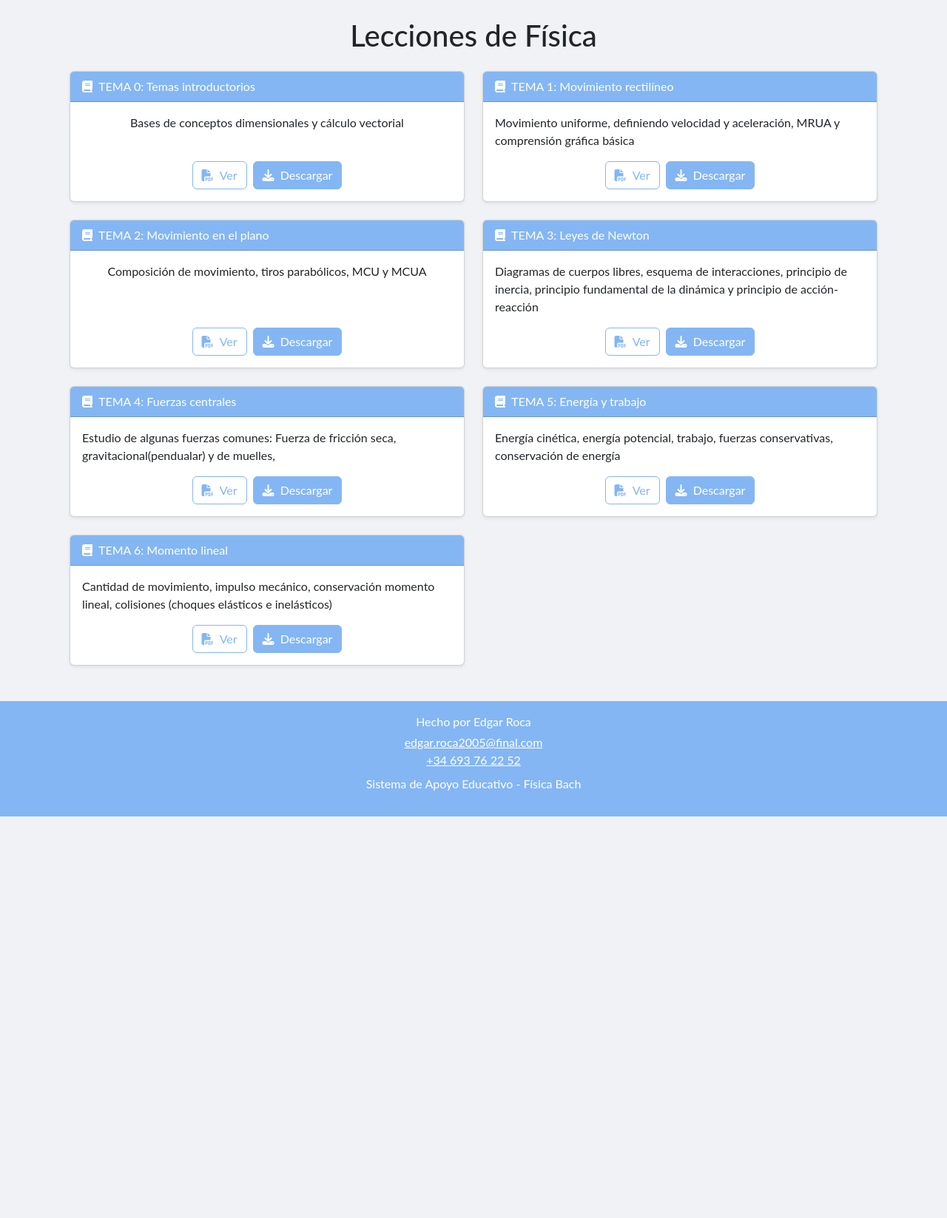
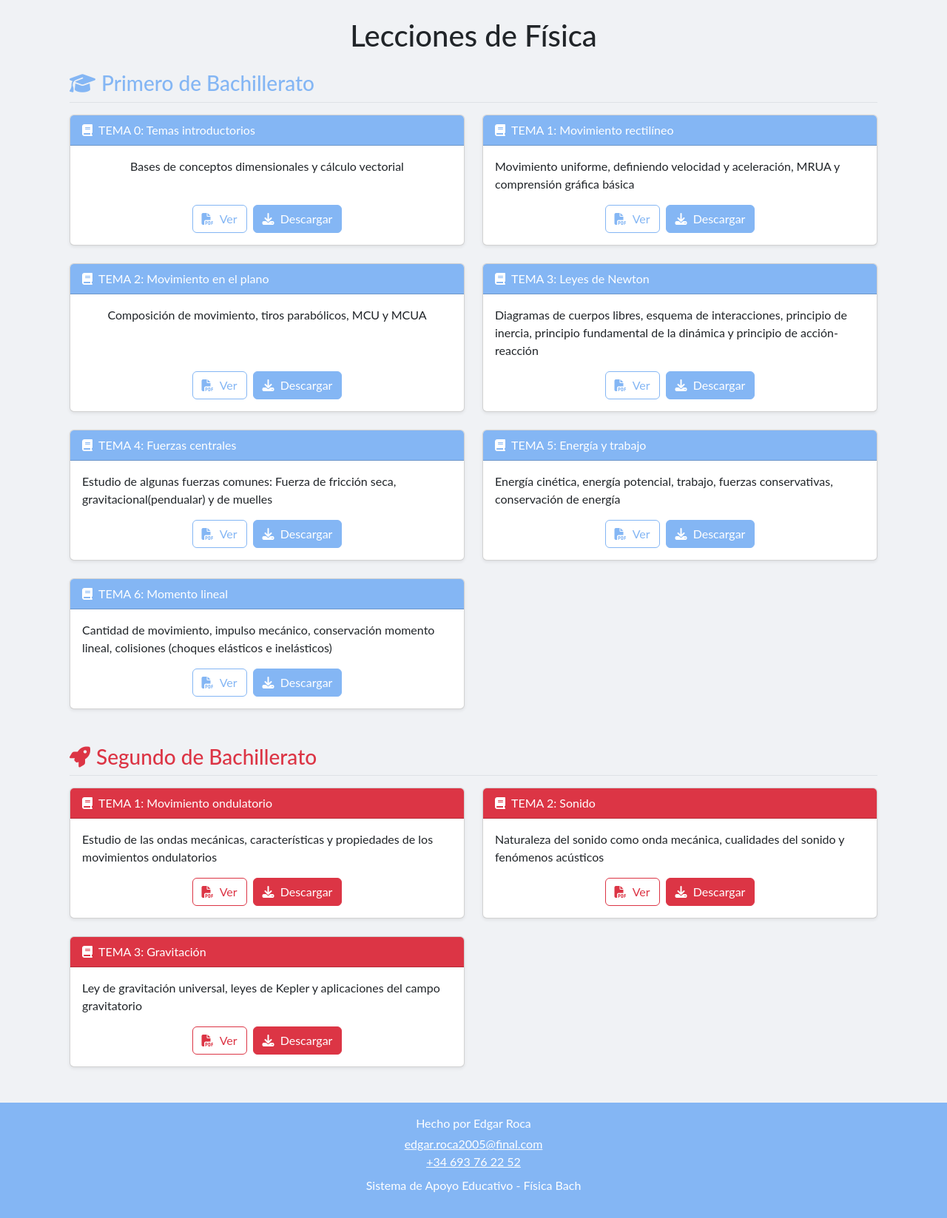
Before and after one commit to Rocedg/web-clases-fisica, a Flask app: page /topics in a window 1280 px wide. Shown: the part 56-1703 px from the top of the page at 74% size. Before the commit the page ends 1160 px from the top, so only its background shows below. Run offline with Flask 3, Linux system fonts and the light colour scheme; the visitor is signed in with stand-in values (Sample User, id 1).

Commit message:
2nd year exp

```diff
--- a/app.py
+++ b/app.py
@@ -83,7 +83,10 @@ def logout():
 @login_required
 def topics():
     topics_data = load_topics()
-    return render_template('user/topics.html', pdfs=topics_data['topics'])
+    # Separate topics by year
+    y1_topics = [t for t in topics_data['topics'] if t.get('year') == 'y1']
+    y2_topics = [t for t in topics_data['topics'] if t.get('year') == 'y2']
+    return render_template('user/topics.html', y1_pdfs=y1_topics, y2_pdfs=y2_topics)
 
 # === 3) EXERCISES INFRASTRUCTURE ===
 @app.route('/homework')
--- a/data/topics.json
+++ b/data/topics.json
@@ -3,44 +3,72 @@
     {
       "id": 1,
       "title": "TEMA 0: Temas introductorios",
-      "url": "static/pdfs/T0-Introducción.pdf",
-      "description": "Bases de conceptos dimensionales y cálculo vectorial"
+      "url": "static/pdfs/topics_y1/T0-Introducción.pdf",
+      "description": "Bases de conceptos dimensionales y cálculo vectorial",
+      "year": "y1"
     },
     {
       "id": 2,
       "title": "TEMA 1: Movimiento rectilíneo",
-      "url": "static/pdfs/T1-Movimiento-rectilíneo.pdf",
-      "description": "Movimiento uniforme, definiendo velocidad y aceleración, MRUA y comprensión gráfica básica"
+      "url": "static/pdfs/topics_y1/T1-Movimiento-rectilíneo.pdf",
+      "description": "Movimiento uniforme, definiendo velocidad y aceleración, MRUA y comprensión gráfica básica",
+      "year": "y1"
     },
     {
       "id": 3,
       "title": "TEMA 2: Movimiento en el plano",
-      "url": "static/pdfs/T2-Movimiento-en-el-plano.pdf",
-      "description": "Composición de movimiento, tiros parabólicos, MCU y MCUA"
+      "url": "static/pdfs/topics_y1/T2-Movimiento-en-el-plano.pdf",
+      "description": "Composición de movimiento, tiros parabólicos, MCU y MCUA",
+      "year": "y1"
     },
     {
       "id": 4,
       "title": "TEMA 3: Leyes de Newton",
-      "url": "static/pdfs/T3-Leyes-de-Newton.pdf",
-      "description": "Diagramas de cuerpos libres, esquema de interacciones, principio de inercia, principio fundamental de la dinámica y principio de acción-reacción"
+      "url": "static/pdfs/topics_y1/T3-Leyes-de-Newton.pdf",
+      "description": "Diagramas de cuerpos libres, esquema de interacciones, principio de inercia, principio fundamental de la dinámica y principio de acción-reacción",
+      "year": "y1"
     },
     {
       "id": 5,
       "title": "TEMA 4: Fuerzas centrales",
-      "url": "static/pdfs/T4-Fuerzas-centrales.pdf",
-      "description": "Estudio de algunas fuerzas comunes: Fuerza de fricción seca, gravitacional(pendualar) y de muelles, "
+      "url": "static/pdfs/topics_y1/T4-Fuerzas-centrales.pdf",
+      "description": "Estudio de algunas fuerzas comunes: Fuerza de fricción seca, gravitacional(pendualar) y de muelles",
+      "year": "y1"
     },
     {
       "id": 6,
       "title": "TEMA 5: Energía y trabajo",
-      "url": "static/pdfs/T5-Energía-y-trabajo.pdf",
-      "description": "Energía cinética, energía potencial, trabajo, fuerzas conservativas, conservación de energía"
+      "url": "static/pdfs/topics_y1/T5-Energía-y-trabajo.pdf",
+      "description": "Energía cinética, energía potencial, trabajo, fuerzas conservativas, conservación de energía",
+      "year": "y1"
     },
     {
       "id": 7,
       "title": "TEMA 6: Momento lineal",
-      "url": "static/pdfs/T6-Momento-lineal.pdf",
-      "description": "Cantidad de movimiento, impulso mecánico, conservación momento lineal, colisiones (choques elásticos e inelásticos)"
+      "url": "static/pdfs/topics_y1/T6-Momento-lineal.pdf",
+      "description": "Cantidad de movimiento, impulso mecánico, conservación momento lineal, colisiones (choques elásticos e inelásticos)",
+      "year": "y1"
+    },
+    {
+      "id": 8,
+      "title": "TEMA 1: Movimiento ondulatorio",
+      "url": "static/pdfs/topics_y2/T1-Movimiento-ondulatorio.pdf",
+      "description": "Estudio de las ondas mecánicas, características y propiedades de los movimientos ondulatorios",
+      "year": "y2"
+    },
+    {
+      "id": 9,
+      "title": "TEMA 2: Sonido",
+      "url": "static/pdfs/topics_y2/T2-Sonido.pdf",
+      "description": "Naturaleza del sonido como onda mecánica, cualidades del sonido y fenómenos acústicos",
+      "year": "y2"
+    },
+    {
+      "id": 10,
+      "title": "TEMA 3: Gravitación",
+      "url": "static/pdfs/topics_y2/T3-Gravitación.pdf",
+      "description": "Ley de gravitación universal, leyes de Kepler y aplicaciones del campo gravitatorio",
+      "year": "y2"
     }
   ]
 }
--- a/templates/user/topics.html
+++ b/templates/user/topics.html
@@ -5,8 +5,13 @@
 <div class="container mt-4">
     <h1 class="text-center mb-4">Lecciones de Física</h1>
 
+    <!-- First Year Section -->
+    <div class="year-section mb-5">
+        <h3 class="mb-3 text-primary border-bottom pb-2">
+            <i class="fas fa-graduation-cap me-2"></i>Primero de Bachillerato
+        </h3>
         <div class="row row-cols-1 row-cols-md-2 g-4">
-        {% for pdf in pdfs %}
+            {% for pdf in y1_pdfs %}
             <div class="col">
                 <div class="card h-100 shadow-sm">
                     <div class="card-header bg-primary text-white">
@@ -37,4 +42,49 @@
             {% endfor %}
         </div>
     </div>
+
+    <!-- Second Year Section -->
+    <div class="year-section">
+        <h3 class="mb-3 text-danger border-bottom pb-2">
+            <i class="fas fa-rocket me-2"></i>Segundo de Bachillerato
+        </h3>
+        <div class="row row-cols-1 row-cols-md-2 g-4">
+            {% for pdf in y2_pdfs %}
+            <div class="col">
+                <div class="card h-100 shadow-sm">
+                    <div class="card-header bg-danger text-white">
+                        <i class="fas fa-book me-2"></i>{{ pdf.title }}
+                    </div>
+                    <div class="card-body d-flex flex-column">
+                        <p class="card-text flex-grow-1">{{ pdf.description }}</p>
+                        <div class="d-flex gap-2 mt-auto">
+                            <a href="{{ pdf.url }}"
+                               class="btn btn-outline-danger"
+                               target="_blank"
+                               title="Vista previa del PDF">
+                                <i class="fas fa-file-pdf"></i>
+                                <span class="d-none d-md-inline ms-1">Ver</span>
+                            </a>
+
+                            <a href="{{ pdf.url }}"
+                               class="btn btn-danger"
+                               download
+                               title="Descargar PDF">
+                                <i class="fas fa-download"></i>
+                                <span class="d-none d-md-inline ms-1">Descargar</span>
+                            </a>
+                        </div>
+                    </div>
+                </div>
+            </div>
+            {% endfor %}
+        </div>
+    </div>
+</div>
+
+<style>
+    .year-section {
+        margin-bottom: 3rem;
+    }
+</style>
 {% endblock %}
```
Also changed, not shown: templates/user/miscellaneous.html (+68 -68 lines), 17 other files. Lines whose indentation alone changed are shown as unchanged.
